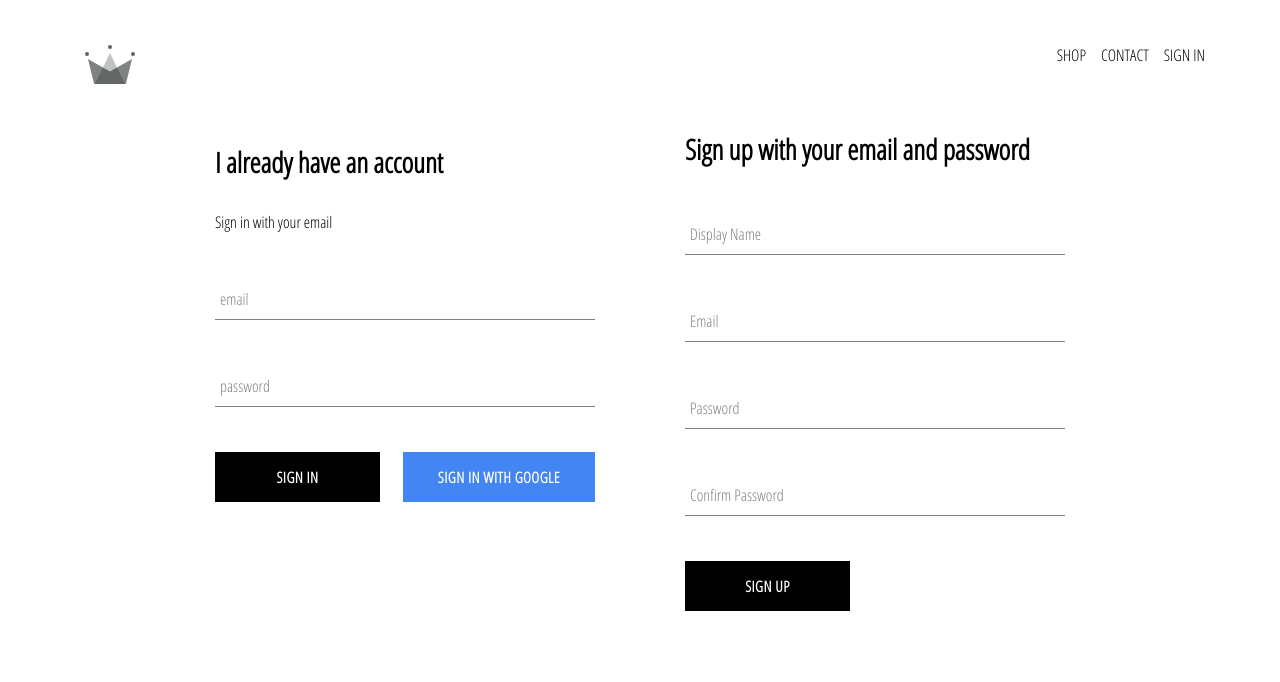
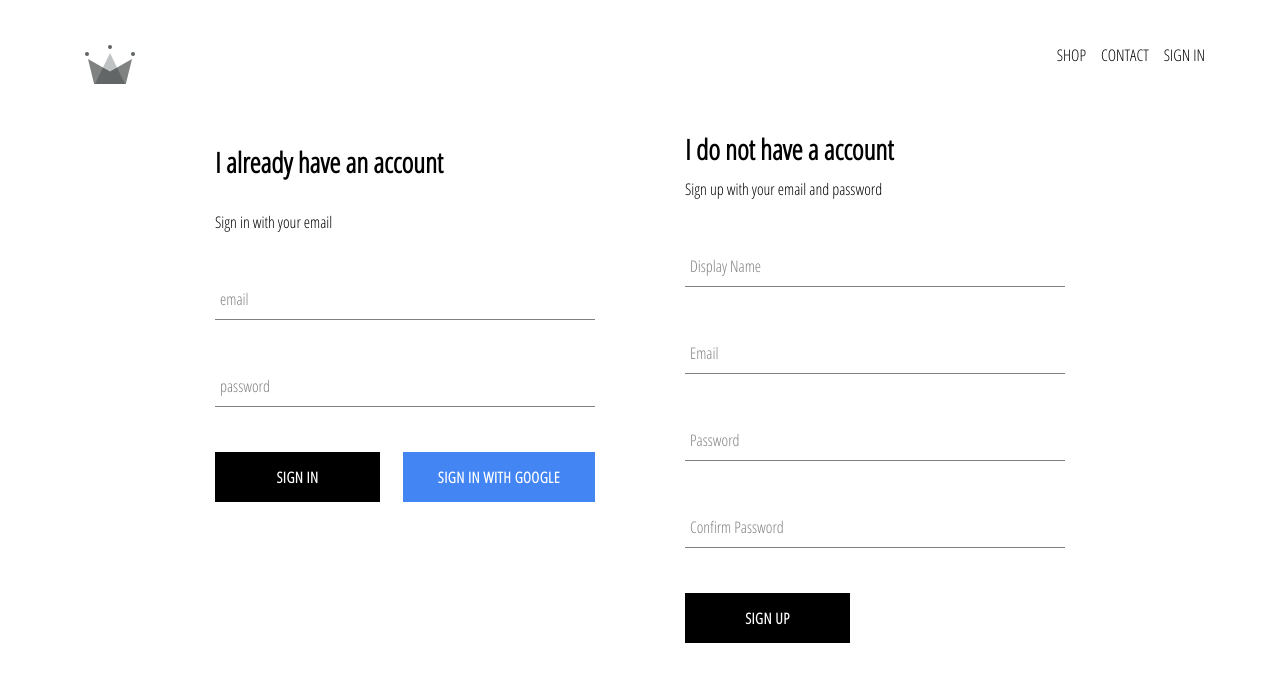
Before and after one commit to aledaquino1986/clothes-ecommerce, a React (Create React App) app: page /signin in a window 1280 px wide. Shown: the top 682 px of the page. Built offline with nearby package versions, Linux system fonts and the light colour scheme; no server answers.

Commit message:
finish sign in and sign up components

```diff
--- a/src/App.js
+++ b/src/App.js
@@ -35,8 +35,6 @@ class App extends Component {
         this.setState({ currentUser: userAuth });
       }
     });
-
-    console.log(this.state);
   }
 
   componentWillUnmount() {
--- a/src/components/sign-in/SignIn.js
+++ b/src/components/sign-in/SignIn.js
@@ -1,7 +1,7 @@
 import React, { Component } from "react";
 import FormInput from "../../components/form-input/FormInput";
 import CustomButton from "../custom-button/CustomButton";
-import { signInWithGoogle } from "../../firebase/firebase.utils";
+import { auth, signInWithGoogle } from "../../firebase/firebase.utils";
 import "./sign-in.scss";
 
 export class SignIn extends Component {
@@ -13,8 +13,17 @@ export class SignIn extends Component {
     };
   }
 
-  handleSubmit = e => {
+  handleSubmit = async e => {
     e.preventDefault();
+
+    const { email, password } = this.state;
+
+    try {
+      await auth.signInWithEmailAndPassword(email, password);
+      this.setState({ email: "", password: "" });
+    } catch (error) {
+      console.log(error);
+    }
 
     this.setState({ email: "", password: "" });
   };
--- a/src/components/sign-up/SignUp.js
+++ b/src/components/sign-up/SignUp.js
@@ -7,6 +7,7 @@ import "./sign-up.scss";
 class SignUp extends React.Component {
   constructor() {
     super();
+
     this.state = {
       displayName: "",
       email: "",
@@ -15,12 +16,13 @@ class SignUp extends React.Component {
     };
   }
 
-  handleSubmit = async e => {
-    e.preventDefault();
+  handleSubmit = async event => {
+    event.preventDefault();
+
     const { displayName, email, password, confirmPassword } = this.state;
 
     if (password !== confirmPassword) {
-      alert("Passwords don't match.");
+      alert("passwords don't match");
       return;
     }
 
@@ -38,16 +40,13 @@ class SignUp extends React.Component {
         password: "",
         confirmPassword: ""
       });
-
-      //This will clear our form
     } catch (error) {
-      console.error("error:", error);
+      console.error(error);
     }
   };
 
-  handleChange = e => {
-    const { name, value } = e.target;
-    console.log(name, value);
+  handleChange = event => {
+    const { name, value } = event.target;
 
     this.setState({ [name]: value });
   };
@@ -56,9 +55,9 @@ class SignUp extends React.Component {
     const { displayName, email, password, confirmPassword } = this.state;
     return (
       <div className="sign-up">
-        <h2 className="title">
-          <span>Sign up with your email and password </span>
-          <form className="sign--up-form" onSubmit={this.handleSubmit}>
+        <h2 className="title">I do not have a account</h2>
+        <span>Sign up with your email and password</span>
+        <form className="sign-up-form" onSubmit={this.handleSubmit}>
           <FormInput
             type="text"
             name="displayName"
@@ -67,7 +66,6 @@ class SignUp extends React.Component {
             label="Display Name"
             required
           />
-
           <FormInput
             type="email"
             name="email"
@@ -76,7 +74,6 @@ class SignUp extends React.Component {
             label="Email"
             required
           />
-
           <FormInput
             type="password"
             name="password"
@@ -85,7 +82,6 @@ class SignUp extends React.Component {
             label="Password"
             required
           />
-
           <FormInput
             type="password"
             name="confirmPassword"
@@ -94,9 +90,8 @@ class SignUp extends React.Component {
             label="Confirm Password"
             required
           />
-            <CustomButton type="submit"> Sign up </CustomButton>
+          <CustomButton type="submit">SIGN UP</CustomButton>
         </form>
-        </h2>
       </div>
     );
   }
```
Also changed, not shown: 1 other file (tests, documents, lock files or other folders). Lines whose indentation alone changed are shown as unchanged.
